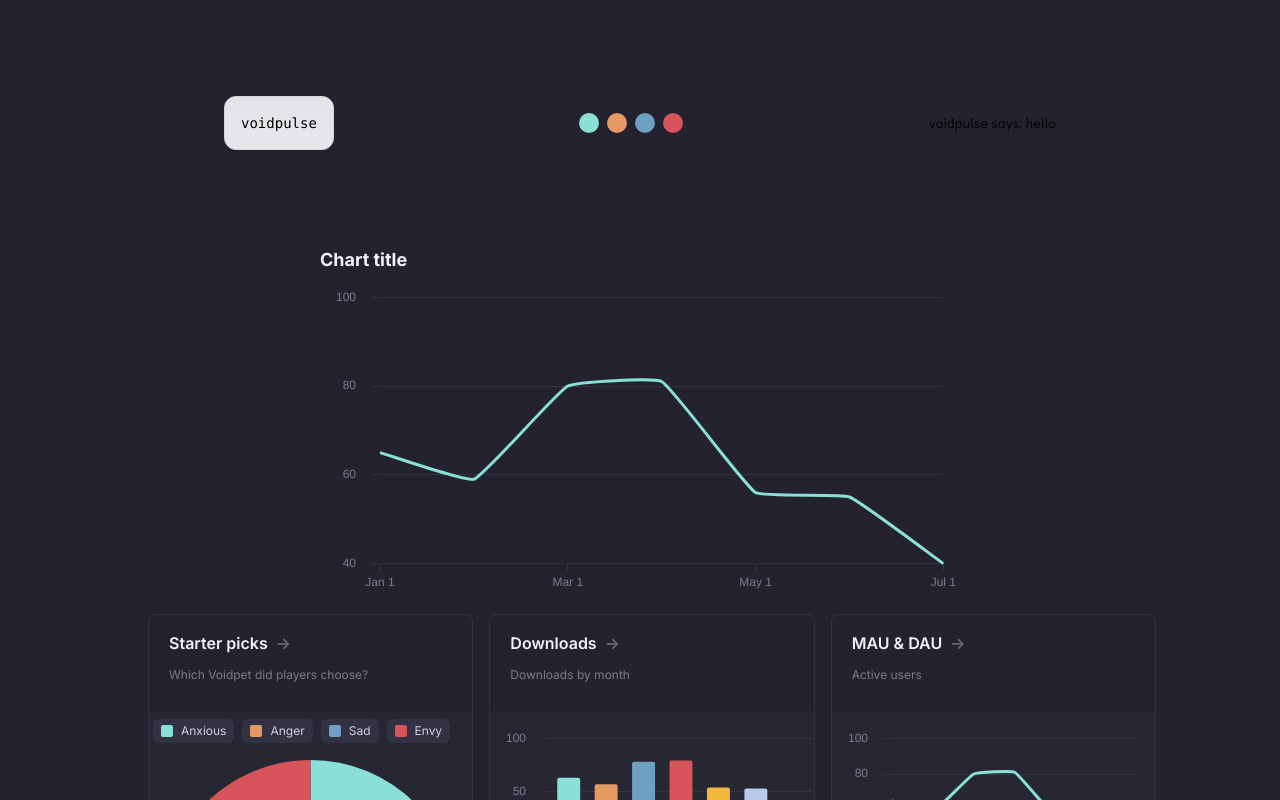
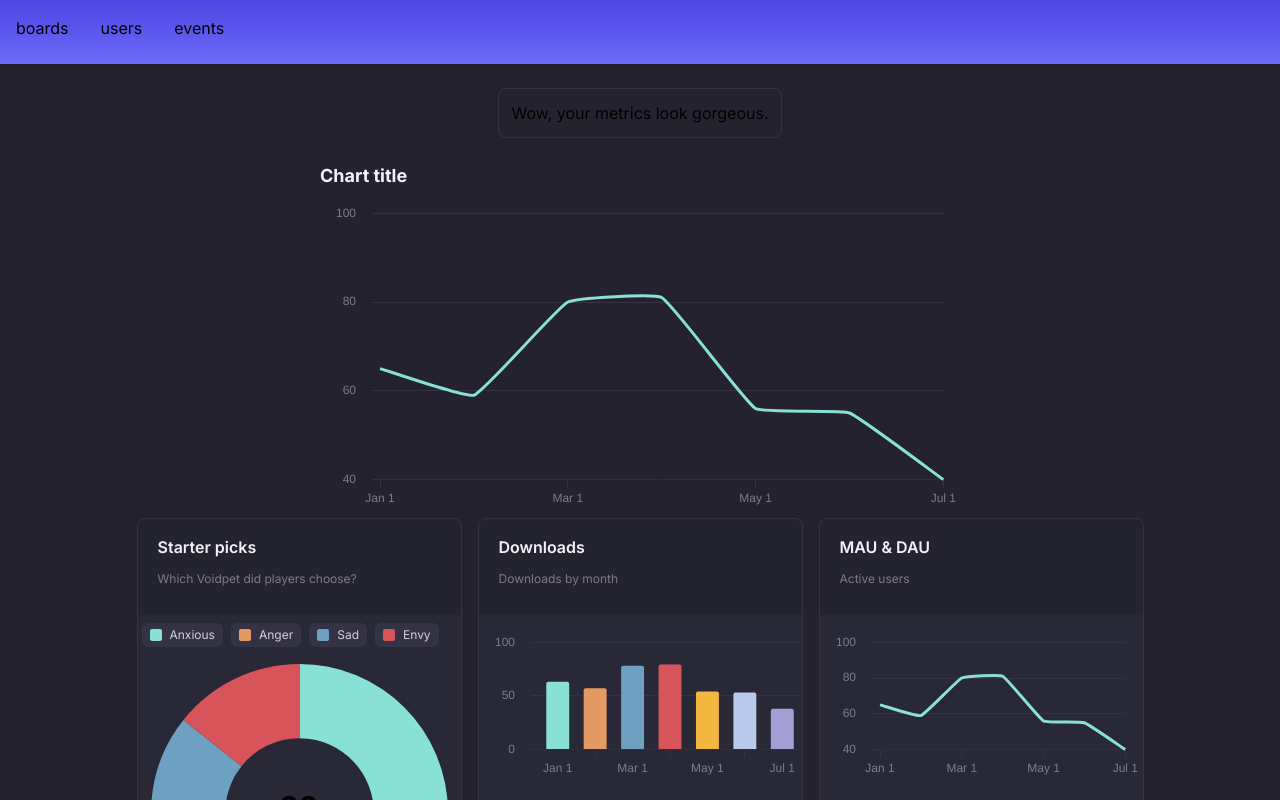
Before and after one commit to benawad/voidpulse, a Next.js app in the folder web/: page / in a window 1280 px wide. Shown: the top 800 px of the page. Built offline with nearby package versions, Linux system fonts and the light colour scheme.

Commit message:
hover styles, component cleanup

```diff
--- a/web/src/app/globals.css
+++ b/web/src/app/globals.css
@@ -31,3 +31,18 @@ body {
     text-wrap: balance;
   }
 }
+
+/* Custom styles */
+.card {
+  @apply bg-primary-800/10 rounded-lg overflow-hidden border border-primary-800
+}
+.card.padded {
+  @apply p-3;
+}
+.card.hoverable {
+  @apply transition-colors hover:border-primary-600 hover:bg-primary-900/30 hover:shadow-lg hover:border-2;
+}
+
+.area.hoverable {
+  @apply transition-colors hover:bg-primary-100/5;
+}
--- a/web/src/app/page.tsx
+++ b/web/src/app/page.tsx
@@ -1,60 +1,22 @@
 "use client";
 import Image from "next/image";
 import localFont from "next/font/local";
-import { ChartThumbnail } from "./ui/ChartThumbnail";
+import { ChartThumbnail } from "./ui/Dashboards/ChartThumbnail";
 import { Panel, PanelGroup, PanelResizeHandle } from "react-resizable-panels";
-import { ChartViewPage } from "./ui/ChartViewPage";
+import { ChartViewPage } from "./ui/Dashboards/ChartViewPage";
+import { InfoModal } from "./ui/Charts/InfoModal";
+import { HeaderNav } from "./ui/HeaderNav";
+import { DashboardView } from "./ui/Dashboards/DashboardView";
 
 const myFont = localFont({ src: "./castledown-regular-trial.otf" });
 
 export default function Home() {
-  const charts = [
-    {
-      title: "Starter picks",
-      subtitle: "Which Voidpet did players choose?",
-      chartType: "donut",
-    },
-    { title: "Downloads", subtitle: "Downloads by month", chartType: "bar" },
-    { title: "MAU & DAU", subtitle: "Active users", chartType: "line" },
-  ];
-
-  const dotStyle = " w-5 h-5 rounded-full mx-1";
-
   return (
-    <main
-      style={{ backgroundColor: "#23222E" }}
-      className="flex min-h-screen flex-col items-center"
-    >
-      <div className="z-10 max-w-5xl w-full items-center justify-between p-24 font-mono text-sm lg:flex">
-        <p className="fixed left-0 top-0 flex w-full justify-center border-b border-gray-300 bg-gradient-to-b from-zinc-200 pb-6 pt-8 backdrop-blur-2xl dark:bg-primary-800 dark:bg-primary-800/30 dark:from-inherit lg:static lg:w-auto  lg:rounded-xl lg:border lg:bg-gray-200 lg:p-4 lg:dark:bg-primary-800/30">
-          voidpulse
-        </p>
-        <div className="items-center flex-row flex">
-          <div className={"bg-secondary-zen-100" + dotStyle}></div>
-          <div className={"bg-secondary-energy-100" + dotStyle}></div>
-          <div className={"bg-secondary-mind-100" + dotStyle}></div>
-          <div className={"bg-secondary-body-100" + dotStyle}></div>
-        </div>
-        <div className={myFont.className}>voidpulse says: hello</div>
-      </div>
-
+    <main className="bg-primary-900 flex min-h-screen flex-col items-center overscroll-none py-16">
+      <HeaderNav />
+      <InfoModal />
       <ChartViewPage />
-
-      {/* Dashboard of chart thumbnails shows up here */}
-      <div className="grid text-center lg:max-w-5xl lg:w-full lg:mb-0 lg:grid-cols-3 lg:text-left">
-        {charts.map((chart) => {
-          return (
-            <div className="m-2">
-              <ChartThumbnail
-                key={chart.title}
-                title={chart.title}
-                subtitle={chart.subtitle}
-                chartType={chart.chartType}
-              />
-            </div>
-          );
-        })}
-      </div>
+      <DashboardView />
     </main>
   );
 }
--- /dev/null
+++ b/web/src/app/ui/Charts/InfoModal.tsx
@@ -0,0 +1,11 @@
+import React from "react";
+
+interface InfoModalProps {}
+
+export const InfoModal: React.FC<InfoModalProps> = ({}) => {
+  return (
+    <div className="padded hoverable card area m-6">
+      Wow, your metrics look gorgeous.
+    </div>
+  );
+};
--- a/web/src/app/ui/Charts/PlaceholderChartData.ts
+++ b/web/src/app/ui/Charts/PlaceholderChartData.ts
@@ -1,4 +1,19 @@
 import config from "../../../../tailwind.config";
+
+//NOTE: This file has important style info in the chart options.
+//Some of the info is placeholder, but some needs to be kept.
+//TODO: Separate placeholder data from style data.
+
+export const placeholderCharts = [
+  {
+    title: "Starter picks",
+    subtitle: "Which Voidpet did players choose?",
+    chartType: "donut",
+  },
+  { title: "Downloads", subtitle: "Downloads by month", chartType: "bar" },
+  { title: "MAU & DAU", subtitle: "Active users", chartType: "line" },
+];
+
 const months = ["Jan 1", "Feb 1", "Mar 1", "Apr 1", "May 1", "Jun 1", "Jul 1"];
 const colors = config.theme.extend.colors;
 
--- a/web/src/app/ui/ChartThumbnail.tsx
+++ b/web/src/app/ui/Dashboards/ChartThumbnail.tsx
@@ -1,15 +1,15 @@
 "use client";
 import React from "react";
 import "chart.js/auto";
-import config from "../../../tailwind.config";
-import { DonutChart } from "./Charts/DonutChart";
-import { LineChart } from "./Charts/LineChart";
-import { BarChart } from "./Charts/BarChart";
+import config from "../../../../tailwind.config";
+import { DonutChart } from "../Charts/DonutChart";
+import { LineChart } from "../Charts/LineChart";
+import { BarChart } from "../Charts/BarChart";
 import {
   placeholderBarData,
   placeholderDonutData,
   placeholderLineData,
-} from "./Charts/PlaceholderChartData";
+} from "../Charts/PlaceholderChartData";
 interface ChartThumbnailProps {
   title: string;
   subtitle: string;
@@ -43,14 +43,16 @@ export const ChartThumbnail: React.FC<ChartThumbnailProps> = ({
   console.log(chartType);
 
   return (
-    <div className="bg-primary-900 w-full h-full relative m-3 rounded-lg overflow-hidden border border-primary-800 transition-colors hover:border-gray-300 hover:bg-gray-100 hover:dark:border-primary-600 hover:dark:bg-primary-900/30">
+    <div className="card w-full h-full">
       {/* Chart thumbnail header */}
-      <div className="px-5 py-4 h-24">
-        <h2 className={`mb-3 text-l font-semibold text-primary-100`}>
+      <div className="px-5 py-4 h-24 hoverable area group">
+        <h2
+          className={`mb-3 text-l font-semibold text-primary-100 group-hover:text-secondary-main-100 transition-colors`}
+        >
           {title}
-          <span className="inline-block transition-transform group-hover:translate-x-1 motion-reduce:transform-none opacity-35 ml-2">
+          {/* <span className="inline-block transition-transform group-hover:translate-x-1 motion-reduce:transform-none opacity-35 ml-2">
             -&gt;
-          </span>
+          </span> */}
         </h2>
         <p
           className={`m-0 max-w-[30ch] text-xs opacity-50 text-primary-200 overflow-hidden`}
--- a/web/src/app/ui/ChartViewPage.tsx
+++ b/web/src/app/ui/Dashboards/ChartViewPage.tsx
@@ -1,6 +1,6 @@
 import React from "react";
-import { LineChart } from "./Charts/LineChart";
-import { placeholderLineData } from "./Charts/PlaceholderChartData";
+import { LineChart } from "../Charts/LineChart";
+import { placeholderLineData } from "../Charts/PlaceholderChartData";
 
 interface ChartViewPageProps {}
 
--- /dev/null
+++ b/web/src/app/ui/Dashboards/DashboardView.tsx
@@ -0,0 +1,28 @@
+import React from "react";
+import { ChartThumbnail } from "./ChartThumbnail";
+import { placeholderCharts } from "../Charts/PlaceholderChartData";
+
+interface DashboardViewProps {}
+let charts = placeholderCharts;
+
+export const DashboardView: React.FC<DashboardViewProps> = ({}) => {
+  return (
+    <div>
+      {/* Dashboard of chart thumbnails shows up here */}
+      <div className="grid text-center lg:max-w-5xl lg:w-full lg:mb-0 lg:grid-cols-3 lg:text-left overscroll-none">
+        {charts.map((chart) => {
+          return (
+            <div className="m-2">
+              <ChartThumbnail
+                key={chart.title}
+                title={chart.title}
+                subtitle={chart.subtitle}
+                chartType={chart.chartType}
+              />
+            </div>
+          );
+        })}
+      </div>
+    </div>
+  );
+};
--- /dev/null
+++ b/web/src/app/ui/HeaderNav.tsx
@@ -0,0 +1,17 @@
+import React from "react";
+
+interface HeaderNavProps {}
+
+export const HeaderNav: React.FC<HeaderNavProps> = ({}) => {
+  const headerItemStyle =
+    "p-3 lg:p-3 m-1 hoverable area rounded-lg align-middle text-center";
+  return (
+    <div className="w-full h-16 bg-gradient-to-b from-indigo-600 to-secondary-main-100 shadow-md fixed top-0 z-50">
+      <div className="flex-row flex justify-start h-full">
+        <div className={headerItemStyle}>boards</div>
+        <div className={headerItemStyle}>users</div>
+        <div className={headerItemStyle}>events</div>
+      </div>
+    </div>
+  );
+};
--- a/web/tailwind.config.ts
+++ b/web/tailwind.config.ts
@@ -14,6 +14,11 @@ const config = {
 
       colors: {
         secondary: {
+          //Currently similar to Mixpanel's color for easy testing.
+          "main-100": "#676BF6",
+
+          //Old colors from game - need to be changed.
+          //Should probably be renamed to something easier to edit.
           "zen-100": "#89E0D7",
           "zen-200": "#61A99C",
 
```
